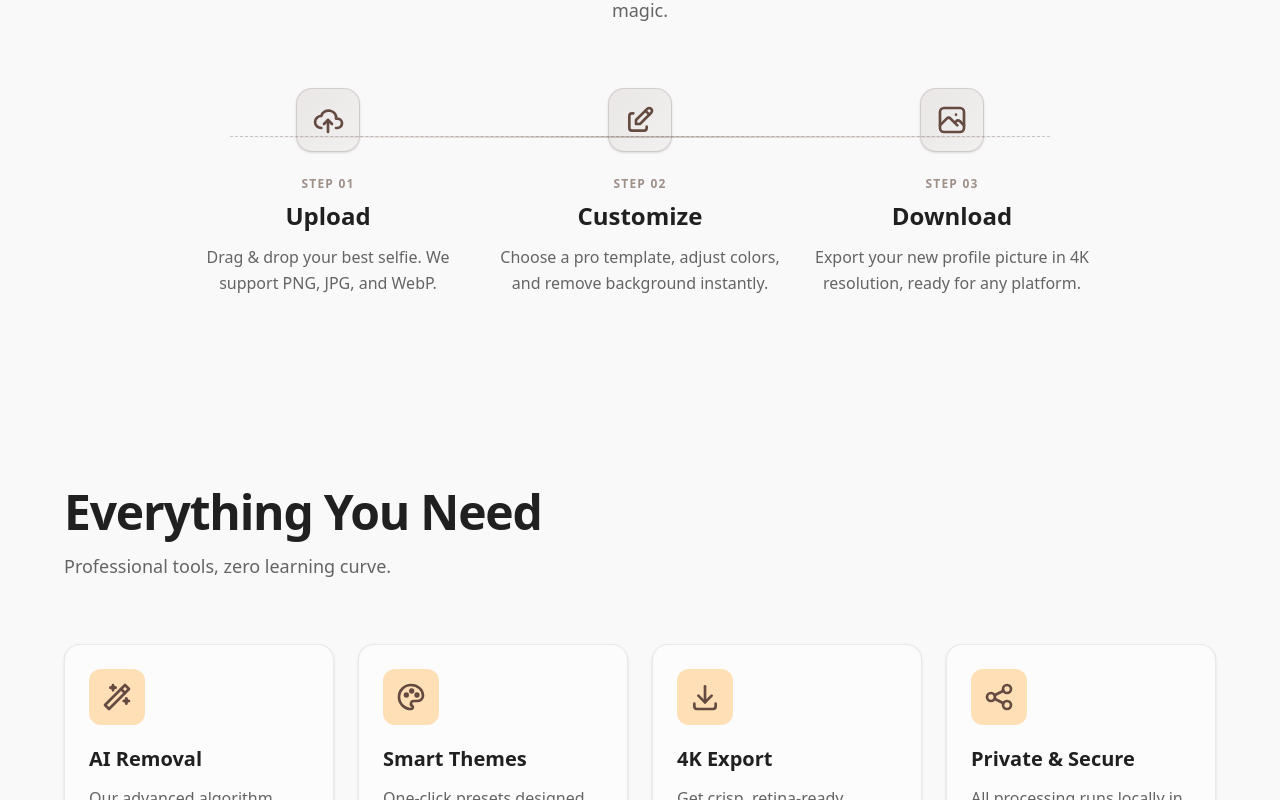
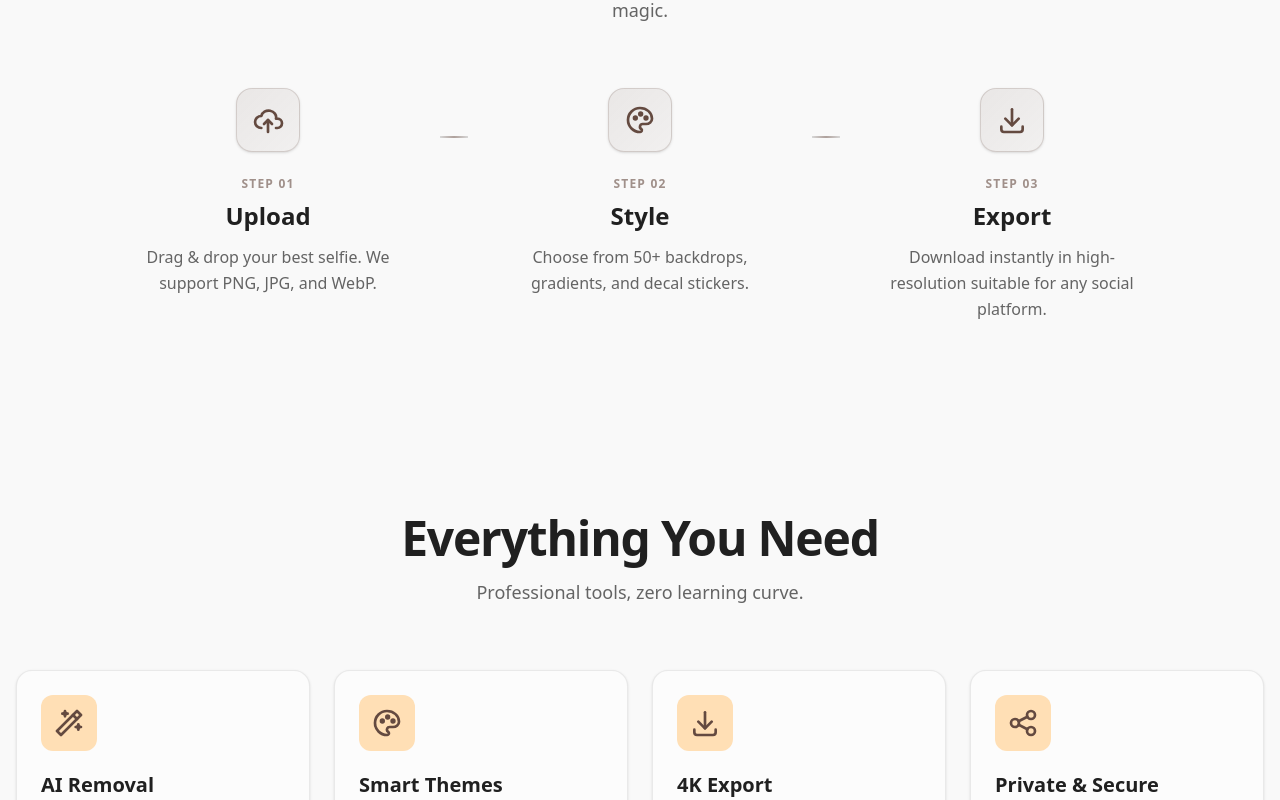
Before and after one commit to smartcraze/pfpstudio, a Next.js app: page / in a window 1280 px wide. Shown: the part 1560-2360 px from the top of the page. Built offline with nearby package versions, Linux system fonts and the light colour scheme.

Commit message:
feat: update step card titles and descriptions, enhance layout with connector lines

```diff
--- a/app/page.tsx
+++ b/app/page.tsx
@@ -4,7 +4,7 @@ import React from 'react'
 import { Navbar } from '@/components/Navbar'
 import { HeroScrollDemo } from '@/components/HeroScroll'
 import { TextHoverEffectDemo } from '@/components/TextHover'
-import { IconWand, IconDownload, IconPalette, IconShare, IconCloudUpload, IconEdit, IconPhoto } from '@tabler/icons-react'
+import { IconWand, IconDownload, IconPalette, IconShare, IconCloudUpload } from '@tabler/icons-react'
 import { motion } from 'framer-motion'
 import { cn } from '@/lib/utils'
 import { Spotlight } from '@/components/ui/Spotlight'
@@ -14,8 +14,12 @@ export default function Home() {
     <main className="min-h-screen bg-background text-foreground flex flex-col overflow-x-hidden selection:bg-primary/20">
        <Navbar />
 
-       <div className="fixed inset-0 z-[-1] bg-white dark:bg-black/[0.96]">
-         <div className="absolute inset-0 bg-[linear-gradient(to_right,#80808012_1px,transparent_1px),linear-gradient(to_bottom,#80808012_1px,transparent_1px)] bg-[size:24px_24px]" />
+       <div className="fixed inset-0 z-[-1] bg-white dark:bg-black/[0.96] antialiased">
+         <div className={cn(
+           "pointer-events-none absolute inset-0 [background-size:40px_40px] select-none",
+           "[background-image:linear-gradient(to_right,#e5e5e5_1px,transparent_1px),linear-gradient(to_bottom,#e5e5e5_1px,transparent_1px)]",
+           "dark:[background-image:linear-gradient(to_right,#171717_1px,transparent_1px),linear-gradient(to_bottom,#171717_1px,transparent_1px)]"
+         )} />
        </div>
 
        {/* Hero Section with Spotlight */}
@@ -42,9 +46,6 @@ export default function Home() {
               </FadeIn>
 
               <div className="flex flex-col md:flex-row justify-center items-start gap-8 relative max-w-5xl mx-auto">
-                    {/* Connecting Line (Desktop) */}
-                    <div className="hidden md:block absolute top-12 left-[10%] right-[10%] h-0.5 bg-gradient-to-r from-transparent via-primary/30 to-transparent border-t border-dashed border-primary/30" />
-
                     <StepCard
                         number="01"
                         title="Upload"
@@ -52,18 +53,28 @@ export default function Home() {
                         icon={<IconCloudUpload className="w-8 h-8" />}
                         delay={0.1}
                     />
+                     {/* Connector Line (Desktop) */}
+                    <div className="hidden md:block pt-12 flex-1 relative">
+                        <div className="h-[2px] w-full bg-gradient-to-r from-border to-border via-primary/50" />
+                    </div>
+
                     <StepCard
                         number="02"
-                        title="Customize"
-                        description="Choose a pro template, adjust colors, and remove background instantly."
-                        icon={<IconEdit className="w-8 h-8" />}
+                        title="Style"
+                        description="Choose from 50+ backdrops, gradients, and decal stickers."
+                        icon={<IconPalette className="w-8 h-8" />}
                         delay={0.2}
                     />
+
+                    <div className="hidden md:block pt-12 flex-1 relative">
+                        <div className="h-[2px] w-full bg-gradient-to-r from-border to-border via-primary/50" />
+                    </div>
+
                     <StepCard
                         number="03"
-                        title="Download"
-                        description="Export your new profile picture in 4K resolution, ready for any platform."
-                        icon={<IconPhoto className="w-8 h-8" />}
+                        title="Export"
+                        description="Download instantly in high-resolution suitable for any social platform."
+                        icon={<IconDownload className="w-8 h-8" />}
                         delay={0.3}
                     />
               </div>
@@ -71,10 +82,10 @@ export default function Home() {
        </section>
 
        {/* Features Grid */}
-       <section className="py-24 container mx-auto px-4">
-        <div className="max-w-6xl mx-auto">
+       <section id="features" className="py-24">
+        <div className="container mx-auto px-4">
             <FadeIn>
-                <div className="mb-16">
+                <div className="text-center mb-16">
                     <h2 className="text-3xl md:text-5xl font-bold mb-4 tracking-tight">Everything You Need</h2>
                     <p className="text-muted-foreground text-lg">Professional tools, zero learning curve.</p>
                 </div>
@@ -110,7 +121,7 @@ export default function Home() {
        </section>
 
        {/* Footer / Branding */}
-       <section className="py-12 bg-background">
+       <section className="py-12">
          <TextHoverEffectDemo/>
        </section>
 
```
